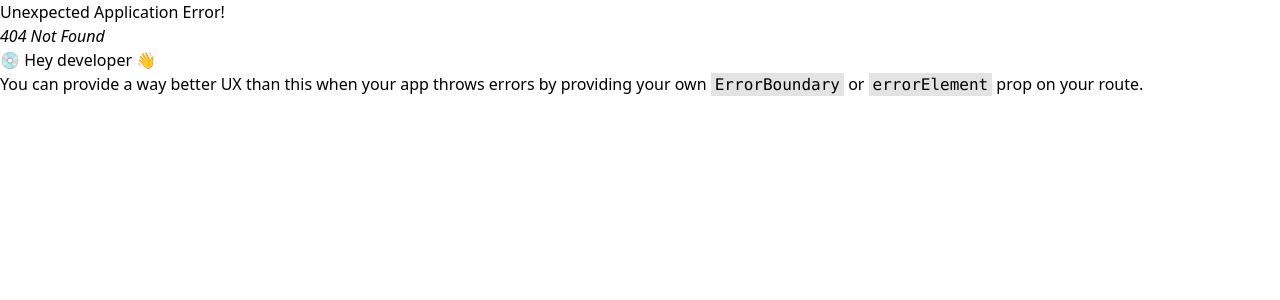
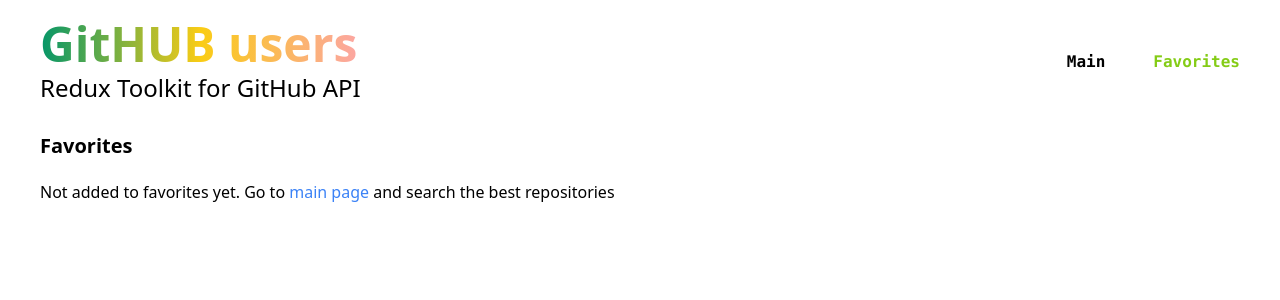
Before and after one commit to rmxway/github-search, a React (Create React App) app: page /github-search/favorites in a window 1280 px wide. Before the commit this address had no page. Shown: the top 300 px of the page. Built offline with nearby package versions, Linux system fonts and the light colour scheme.

Commit message:
Fixed router

```diff
--- a/package.json
+++ b/package.json
@@ -16,7 +16,6 @@
 		"typescript": "^5.4.5"
 	},
 	"scripts": {
-		"predeploy": "yarn run build",
 		"deploy": "gh-pages -d build",
 		"dev": "craco start",
 		"build": "craco build",
--- a/src/App.tsx
+++ b/src/App.tsx
@@ -16,10 +16,10 @@
 					<h2 className="text-2xl">Redux Toolkit for GitHub API</h2>
 				</div>
 				<nav className="flex flex-nowrap gap-12 mt-4 mb-4 font-mono font-bold">
-					<NavLink to="/" className={activeNavFn}>
+					<NavLink to="/github-search" end className={activeNavFn}>
 						Main
 					</NavLink>
-					<NavLink to="/favorites" className={activeNavFn}>
+					<NavLink to="/github-search/favorites" end className={activeNavFn}>
 						Favorites
 					</NavLink>
 				</nav>
```
Also changed, not shown: src/index.tsx (+4 -4 lines), 1 other file (tests, documents, lock files or other folders).
